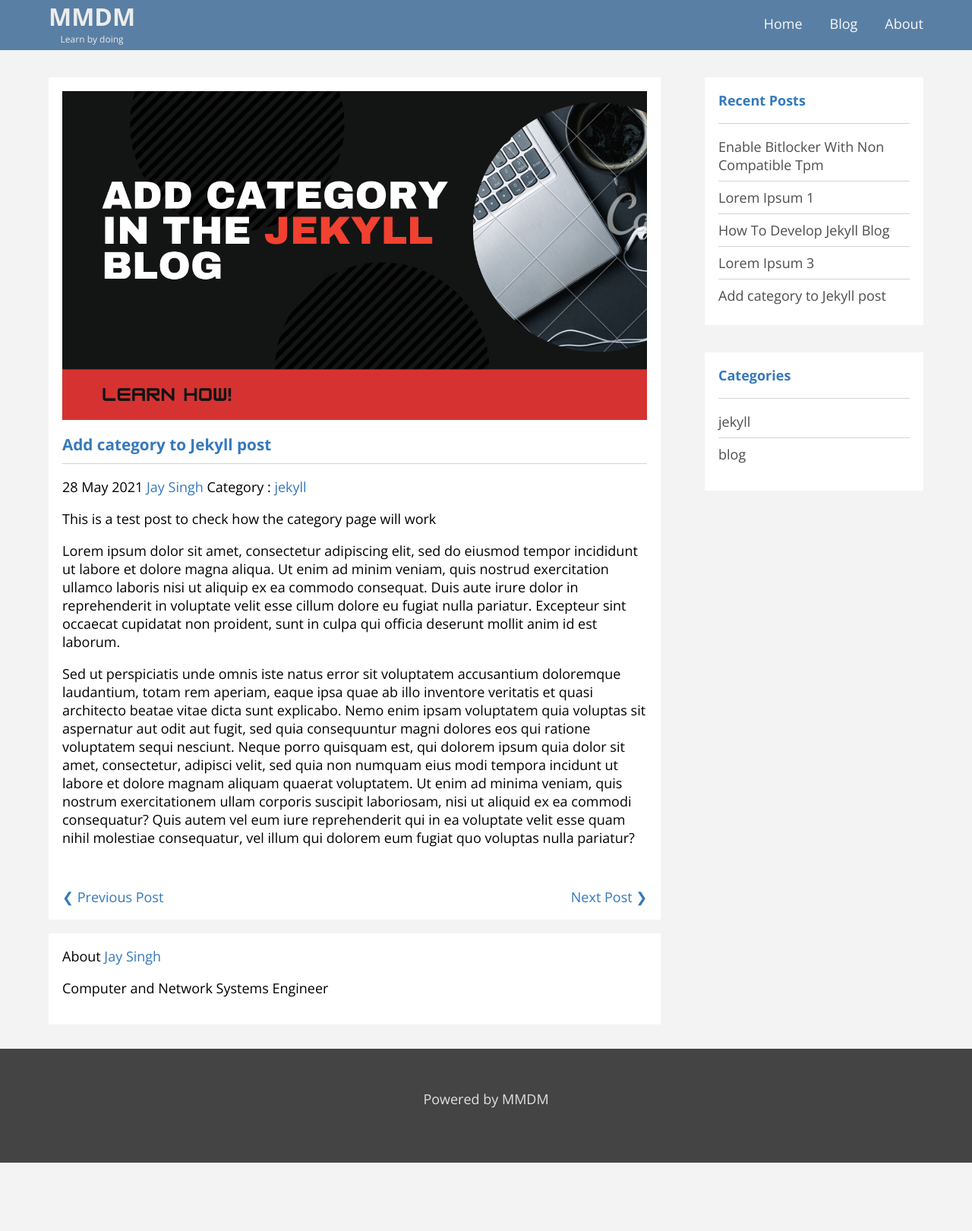
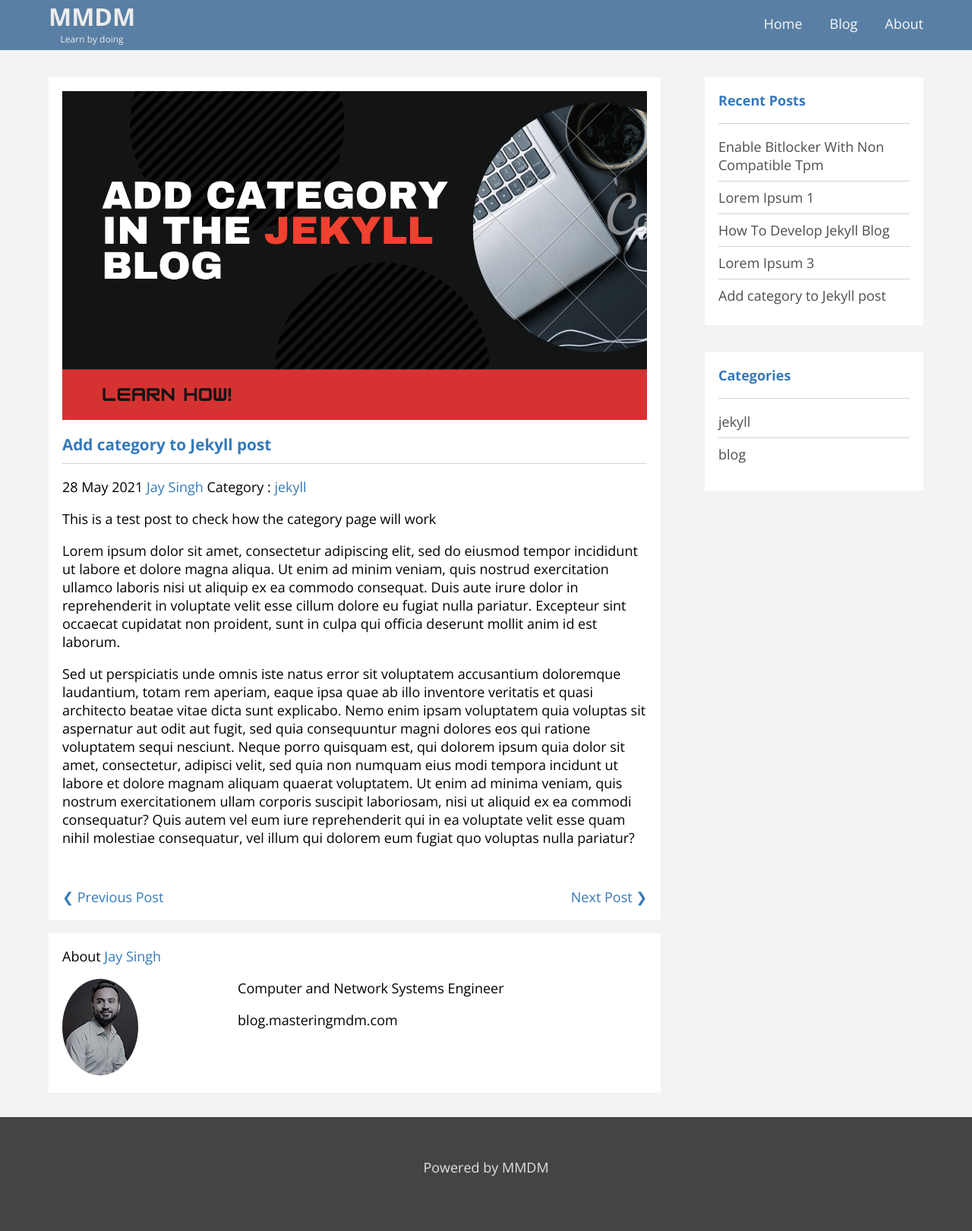
Before and after one commit to jays1ngh/jays1ngh.github.io, a Jekyll site: the page built from _posts/2021-06-11-Add-Category-In-Jekyll.md, in a window 1280 px wide. Shown: the whole page at 76% size. Built offline with Jekyll 4.4.1, drawn with Linux system fonts in a browser that asks for light colours; before the commit the page ends 1531 px from its top, so only the background shows below that.

Commit message:
updated files

```diff
--- a/_layouts/post.html
+++ b/_layouts/post.html
@@ -59,7 +59,17 @@ layout: default
     {% assign author = site.authors | where: 'short_name', page.author | first %}
     {% if author %}
       <p>About <a href="{{ author.url }}">{{ author.name }}</a></p>
-      <p>{{author.position}}</p>
+      <div class="author-info-detailed">
+
+        <div class="post-author-media">
+            <img src="{{author.author_img}}" class="post-author-image">
+          </div>
+
+        <div class="author-info-brief">
+          <p>{{author.position}}</p>
+          <p>{{author.author_website}}</p>
+          </div>
+    </div>
     {% endif %}
   </div>
 </div> <!-- /sidebar-main -->
--- a/_sass/main.scss
+++ b/_sass/main.scss
@@ -404,6 +404,21 @@ width: 25%;
   padding: 1em;
 }
 
+.author-info-detailed {
+  display: flex;
+}
+
+.post-author-media {
+  width: 30%;
+}
+
+.post-author-image {
+  border-radius: 50%;
+}
+
+.author-info-brief {
+  width: 60%;
+}
 
 /* ==================
       Navigation
```
Also changed, not shown: _authors/jays1ngh.md (+6 -0 lines), assets/img/authors/jays1ngh.jpg (added), assets/img/authors/jays1ngh.png (added).
